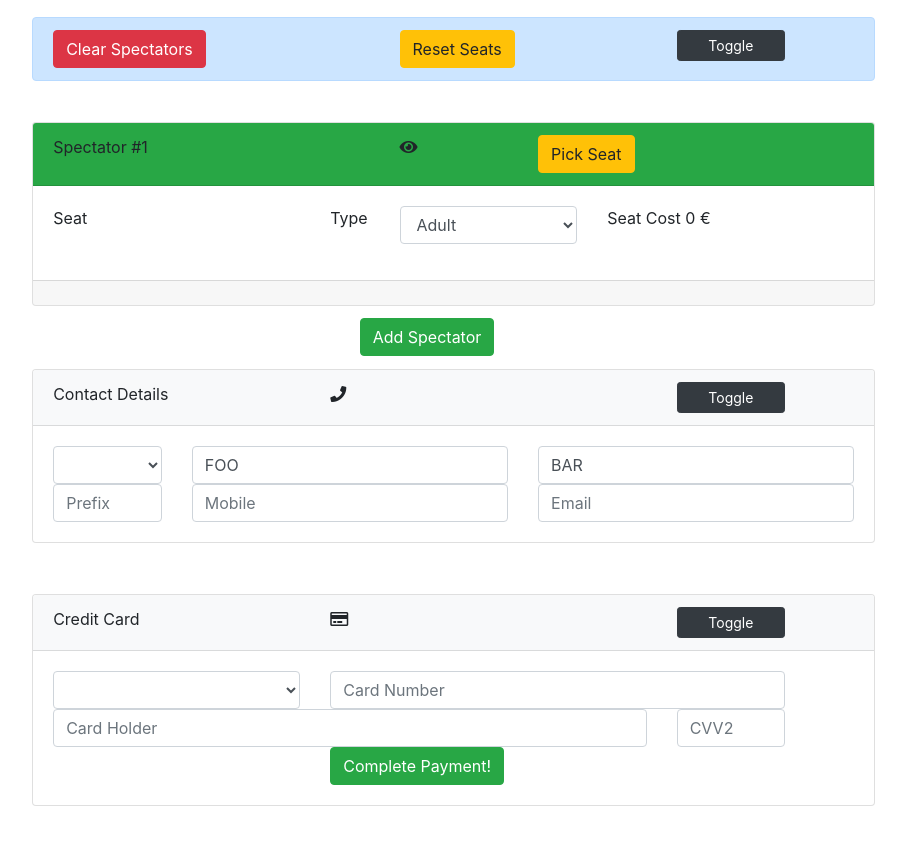
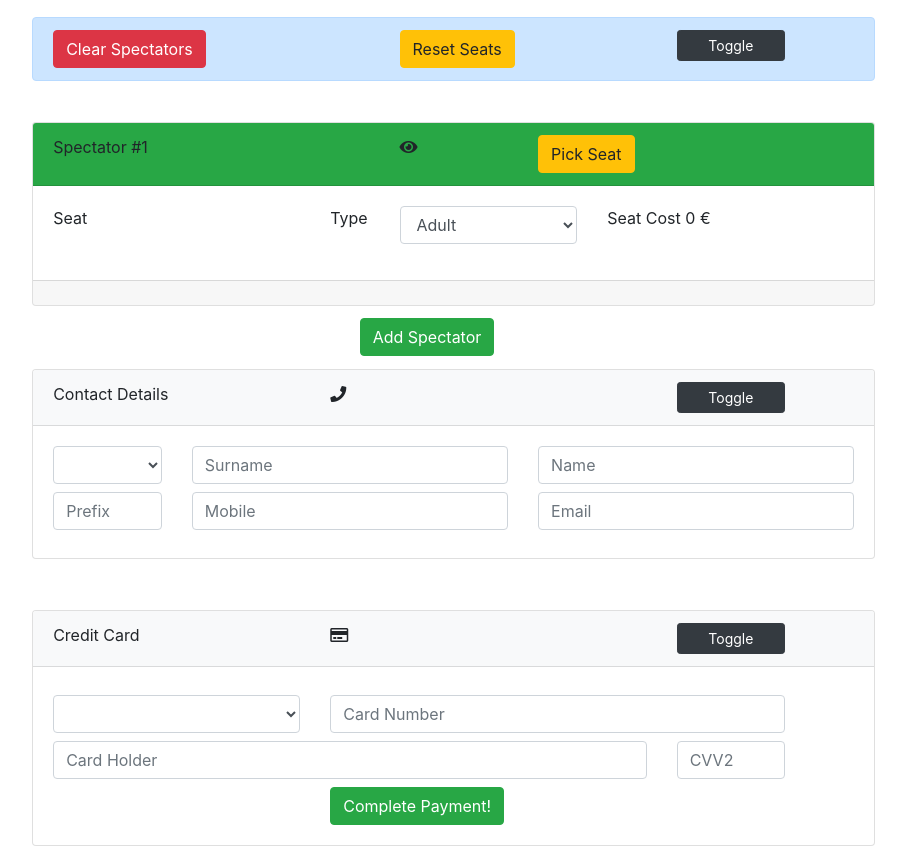
Before and after one commit to MrRisoni/theatraki, a React (Create React App) app: page /book in a window 1280 px wide. Shown: the top 848 px of the page, without its empty margins (77-983 px from the left). Built offline with nearby package versions, Linux system fonts and the light colour scheme; no server answers.

Commit message:
more css

```diff
--- a/src/book/BookSpectacle.js
+++ b/src/book/BookSpectacle.js
@@ -6,10 +6,12 @@ import Contact from './people/Contact';
 import Payment from './people/Payment';
 import PriceBox from './PriceBox';
 import ZonePricing from './ZonePricing';
-import {get_onlyChildSpects,
-    get_selectedSpectType,
-    get_selectedSeats,
-    get_spectatorCount} from './helpers';
+import {
+  get_onlyChildSpects,
+  get_selectedSpectType,
+  get_selectedSeats,
+  get_spectatorCount,
+} from './helpers';
 
 import './styles/bookspectacle.css';
 
@@ -42,7 +44,40 @@ class BookSpectacle extends Component {
     this.pickSeat = this.pickSeat.bind(this);
     this.removeSpect = this.removeSpect.bind(this);
     this.changeSpectType = this.changeSpectType.bind(this);
+    this.clearSpectators = this.clearSpectators.bind(this);
+    this.resetSeats = this.resetSeats.bind(this);
   }
+
+  clearSpectators() {
+    this.setState({
+      spectatorsList: [
+        {
+          id: 0,
+          humanId: 1,
+          type: 'ADT',
+          seat: '',
+          tktNo: '',
+          zoneId: 0,
+          active: true,
+          price: 0,
+          selectedForSeat: true,
+        },
+      ],
+    });
+  }
+
+  resetSeats() {
+    const spectList = this.state.spectatorsList;
+    spectList.forEach((sp) => {
+      sp.seat = '';
+      sp.price = 0;
+    });
+
+    this.setState({
+      spectatorsList: spectList,
+    });
+  }
+
 
   removeSpect(spectId) {
     const spectList = this.state.spectatorsList;
@@ -81,7 +116,7 @@ class BookSpectacle extends Component {
     spectList.forEach((sp) => {
       if (sp.id === spectId) {
         sp.type = newType;
-        sp.price =0;
+        sp.price = 0;
         sp.seat = '';
       }
     });
@@ -157,10 +192,10 @@ class BookSpectacle extends Component {
     console.log('env');
     console.log(process.env);
 
-    const selectedSeats =  get_selectedSeats(this.state.spectatorsList);
+    const selectedSeats = get_selectedSeats(this.state.spectatorsList);
     const selectedSpectType = get_selectedSpectType(this.state.spectatorsList);
     const onlyChildSpects = get_onlyChildSpects(this.state.spectatorsList);
-    const  spectatorCount = get_spectatorCount(this.state.spectatorsList);
+    const spectatorCount = get_spectatorCount(this.state.spectatorsList);
 
     return (
       <section>
@@ -186,6 +221,8 @@ class BookSpectacle extends Component {
 
 
         <SpectatorList
+          resetSeats={this.resetSeats}
+          clearSpectators={this.clearSpectators}
           spectatorsList={this.state.spectatorsList}
           oneChildSpect={onlyChildSpects}
           spectatorCount={spectatorCount}
--- a/src/book/ZonePricing.js
+++ b/src/book/ZonePricing.js
@@ -7,7 +7,7 @@ const ZonePricing = (props) => {
         <div className="col-8 offset-1">
           <div className="alert alert-primary" role="alert">
             <div className="row">
-              <div className="col-6">
+              <div className="col-9">
                   Zone Prices
               </div>
 
--- a/src/book/people/Contact.js
+++ b/src/book/people/Contact.js
@@ -1,4 +1,4 @@
-import React, {Component} from 'react';
+import React, { Component } from 'react';
 import '../styles/contact.css';
 
 class Contact extends Component {
@@ -14,40 +14,63 @@ class Contact extends Component {
               <div className="card-header bg-light">
                 <div className="row">
                   <div className="col-4">Contact Details</div>
-                                    <div className="col-2"><i className="fas fa-phone"/></div>
+                  <div className="col-2"><i className="fas fa-phone" /></div>
                   <div className="col-2 offset-3">
-                                        <button className="btn btn-sm btn-dark btn-block btnToggle"
+                    <button
+                      className="btn btn-sm btn-dark btn-block btnToggle"
                       data-toggle="collapse"
-                                                data-target="#busContactCollapse" aria-expanded="false"
-                                                aria-controls="collapseExample">Toggle
+                      data-target="#ContactCollapse" aria-expanded="false"
+                      aria-controls="collapseExample"
+                    >Toggle
                     </button>
                   </div>
                 </div>
               </div>
 
 
-                            <div className="card-body collapse show" id="busContactCollapse">
-                                <div className="row">
-                                    <div className="col-2"><select className="form-control">
-                                        <option></option>
+              <div className="card-body show" id="ContactCollapse">
+                <div className="row contactRow ">
+                  <div className="col-2">
+                    <select className="form-control">
+                      <option />
                       <option value="MR">Male</option>
                       <option value="MS">Female</option>
-                                    </select></div>
-                                    <div className="col-5"><input type="text" placeholder="Surname" value="FOO"
-                                                                  className="form-control"/></div>
-                                    <div className="col-5"><input type="text" placeholder="Name" value="BAR"
-                                                                  className="form-control"/>
+                    </select>
+                  </div>
+                  <div className="col-5">
+                    <input
+                      type="text" placeholder="Surname" value=""
+                      className="form-control"
+                    />
+                  </div>
+                  <div className="col-5">
+                    <input
+                      type="text" placeholder="Name" value=""
+                      className="form-control"
+                    />
                   </div>
                 </div>
 
 
-                                    <div className="row">
-                                        <div className="col-2"><input type="text" placeholder="Prefix"
-                                                                      className="form-control"/></div>
-                                        <div className="col-5"><input type="text" placeholder="Mobile"
-                                                                      className="form-control"/></div>
-                                        <div className="col-5"><input type="text" placeholder="Email"
-                                                                      className="form-control"/></div>
+                <div className="row contactRow">
+                  <div className="col-2">
+                    <input
+                      type="text" placeholder="Prefix"
+                      className="form-control"
+                    />
+                  </div>
+                  <div className="col-5">
+                    <input
+                      type="text" placeholder="Mobile"
+                      className="form-control"
+                    />
+                  </div>
+                  <div className="col-5">
+                    <input
+                      type="text" placeholder="Email"
+                      className="form-control"
+                    />
+                  </div>
                 </div>
 
               </div>
--- a/src/book/people/Payment.js
+++ b/src/book/people/Payment.js
@@ -1,4 +1,4 @@
-import React, {Component} from 'react';
+import React, { Component } from 'react';
 import '../styles/payment.css';
 
 class Payment extends Component {
@@ -13,32 +13,38 @@ class Payment extends Component {
               <div className="card-header bg-light">
                 <div className="row">
                   <div className="col-4">Credit Card</div>
-                                    <div className="col-2"><i className="far fa-credit-card"/></div>
+                  <div className="col-2"><i className="far fa-credit-card" /></div>
                   <div className="col-2 offset-3">
-                                        <button className="btn btn-sm btn-dark btn-block btnToggle" data-toggle="collapse"
+                    <button
+                      className="btn btn-sm btn-dark btn-block btnToggle" data-toggle="collapse"
                       data-target="#creditCardCollapse" aria-expanded="false"
-                                                aria-controls="collapseExample">Toggle</button>
+                      aria-controls="collapseExample"
+                    >Toggle
+                    </button>
                   </div>
                 </div>
               </div>
+
               <div className="card-body collapse show" id="creditCardCollapse">
-                                <div className="row">
-                                    <div className="col-4"><select className="form-control">
-                                        <option></option>
+                <div className="row paymentRow">
+                  <div className="col-4">
+                    <select className="form-control">
+                      <option />
                       <option value="">Visa Debit</option>
                       <option value="">Visa Credit</option>
                       <option value="">Mastercard Debit</option>
                       <option value="">Mastercard Credit</option>
-                                    </select></div>
-                                    <div className="col-7"><input type="text" placeholder="Card Number" className="form-control"/></div>
+                    </select>
+                  </div>
+                  <div className="col-7"><input type="text" placeholder="Card Number" className="form-control" /></div>
                 </div>
 
-                                    <div className="row">
-                                        <div className="col-9"><input type="text" placeholder="Card Holder" className="form-control"/></div>
-                                        <div className="col-2"><input type="text" placeholder="CVV2" className="form-control"/></div>
+                <div className="row paymentRow">
+                  <div className="col-9"><input type="text" placeholder="Card Holder" className="form-control" /></div>
+                  <div className="col-2"><input type="text" placeholder="CVV2" className="form-control" /></div>
                 </div>
 
-                                        <div className="row">
+                <div className="row paymentRow">
                   <div className="col-4 offset-4">
                     <button className="btn btn-success">Complete Payment!</button>
                   </div>
@@ -49,7 +55,6 @@ class Payment extends Component {
         </div>
 
 
-
       </section>
 
     );
--- a/src/book/people/SpectatorList.js
+++ b/src/book/people/SpectatorList.js
@@ -9,10 +9,10 @@ const SpectatorList = props => (
         <div className="alert alert-primary" role="alert" id="spectatorAlert">
           <div className="row">
             <div className="col-5">
-              <button type="button" className="btn btn-danger">Clear Spectators</button>
+              <button type="button" className="btn btn-danger" onClick={props.clearSpectators}>Clear Spectators</button>
             </div>
             <div className="col-4">
-              <button type="button" className="btn btn-warning">Reset Seats</button>
+              <button type="button" className="btn btn-warning" onClick={props.resetSeats}>Reset Seats</button>
             </div>
 
             <div className="col-2">
--- a/src/book/styles/contact.css
+++ b/src/book/styles/contact.css
@@ -0,0 +1,3 @@
+.contactRow {
+    margin-bottom: 1%;
+}
--- a/src/book/styles/payment.css
+++ b/src/book/styles/payment.css
@@ -2,3 +2,7 @@
 .paymentDetails {
     margin-top: 4%;
 }
+
+.paymentRow {
+    margin-top: 1%;
+}
```
Lines whose indentation alone changed are shown as unchanged.
